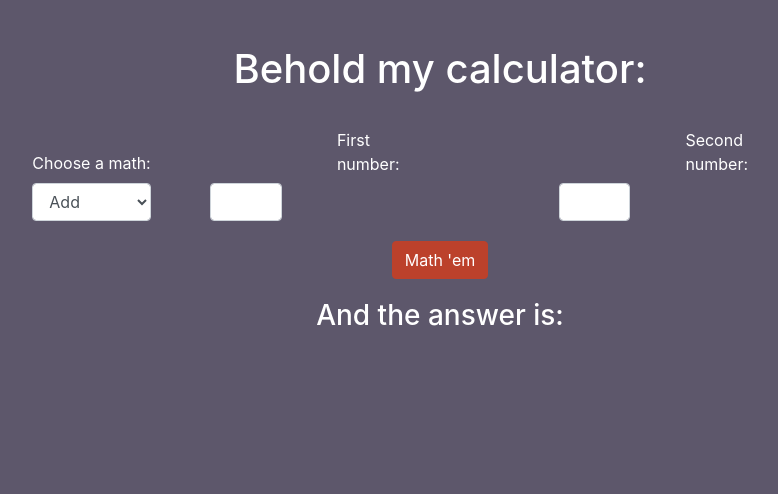
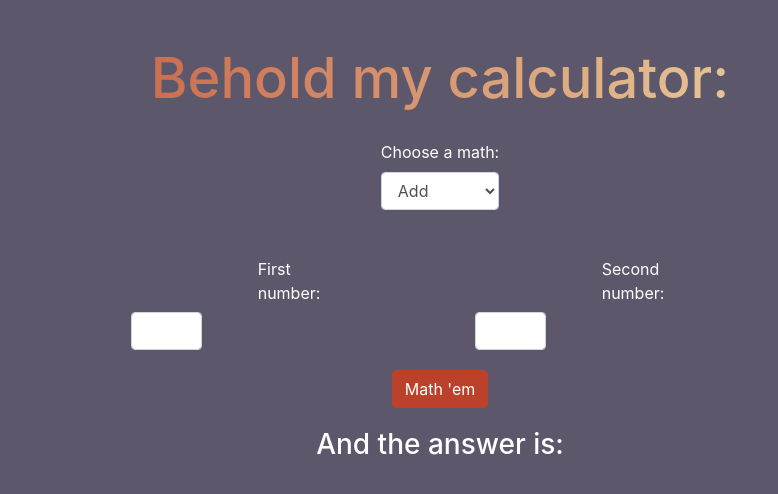
Before and after one commit to dufootball11/andrea-calculator, a plain HTML site: page index.html in a window 1280 px wide. Shown: the whole page, without its empty margins (200-978 px from the left). Drawn offline with nearby package versions, Linux system fonts and the light colour scheme.

Commit message:
Changed some styling

```diff
--- a/css/styles.css
+++ b/css/styles.css
@@ -23,6 +23,11 @@ body {
     display: inline-block;
 }
 
+.container1 {
+    display: flex;
+    justify-content: center;
+}
+
 .btn,
 .btn-primary {
     background-color: #bc412b;
@@ -40,3 +45,10 @@ h2,
 h3 {
     margin: 20px;
 }
+
+h1 {
+    font-size: 56px;
+    background: -webkit-linear-gradient(right, #f4f1bb, #bc412b);
+    -webkit-background-clip: text;
+    -webkit-text-fill-color: transparent;
+  }
--- a/index.html
+++ b/index.html
@@ -23,6 +23,7 @@
             </select>
         </div>
 
+        <div class="container1">
             <div class="form-group row">
                 <label for="number-input-1" class="col-2 col-form-label left">First number:</label>
                 <div class="col-4">
@@ -34,6 +35,7 @@
                 <label for="number-input-2" class="col-2 col-form-label left">Second number:</label>
                 <div class="col-4">
                     <input class="form-control" type="number" step=any value="" id="numberTwo">
+                </div>
             </div>
         </div>
 
```
Lines whose indentation alone changed are shown as unchanged.
